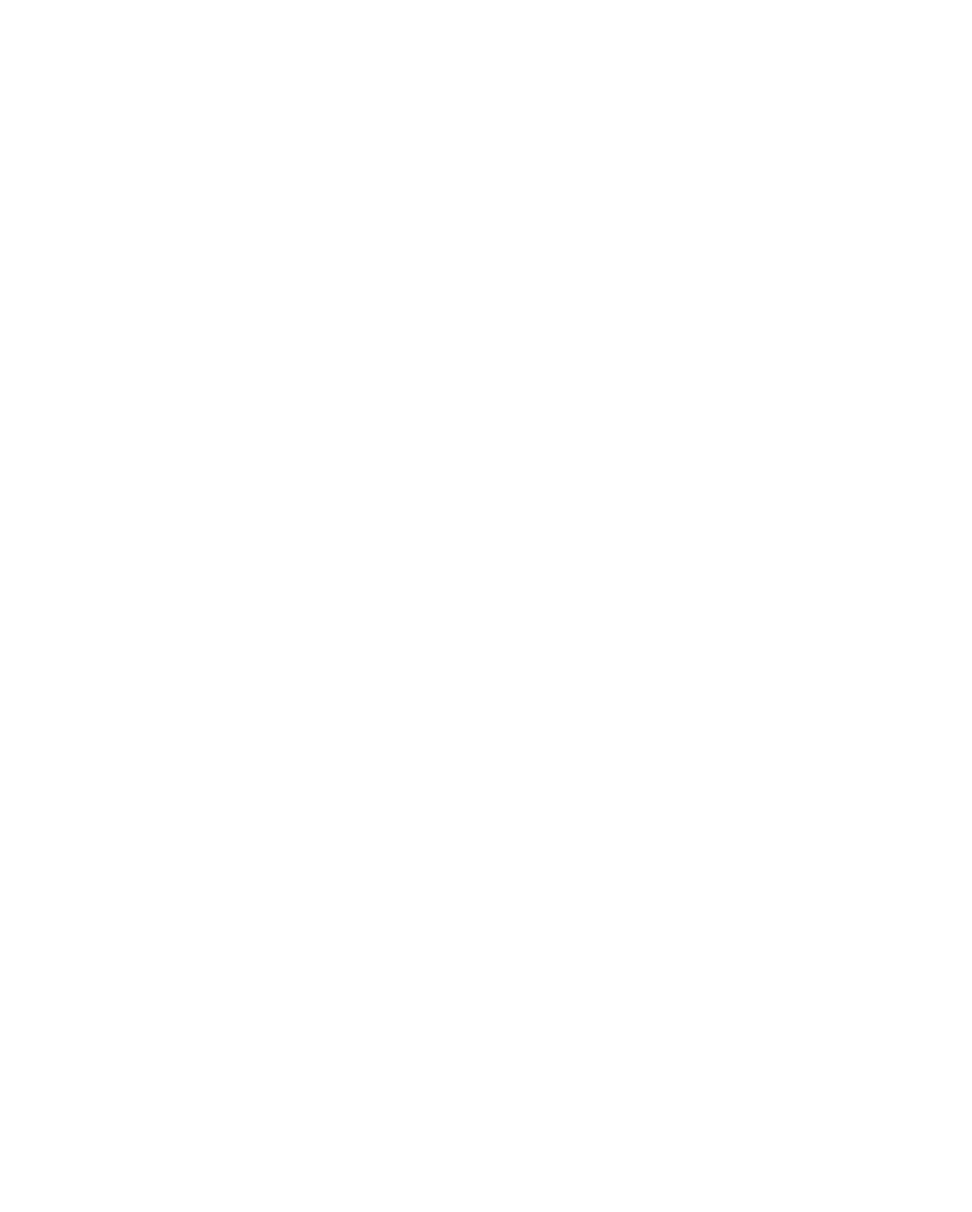
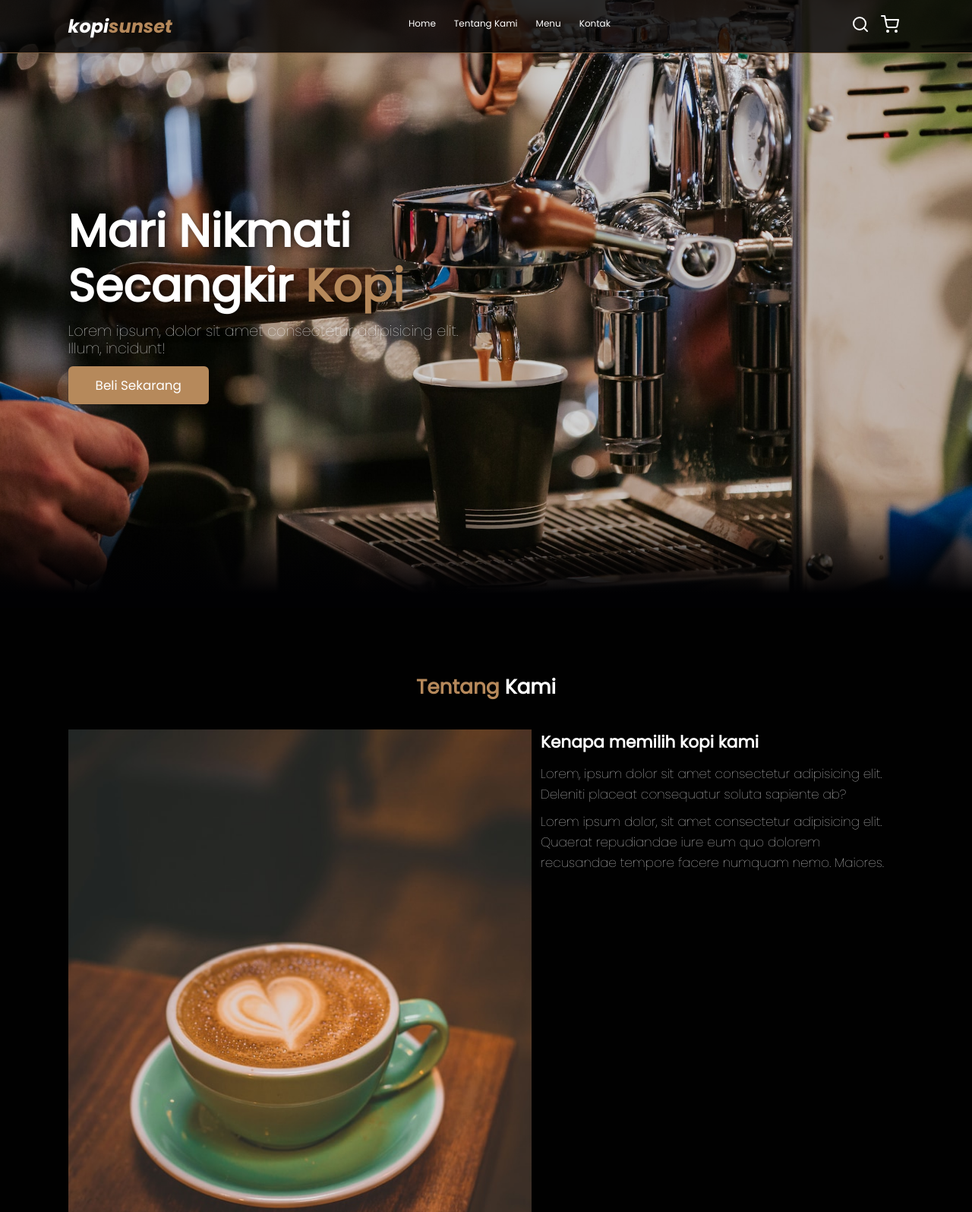
Before and after one commit to eldinsarira/kedai-kopi, a plain HTML site: page index.html in a window 1280 px wide. Shown: the top 1595 px of the page at 76% size. Before the commit the page ends 800 px from the top, so only its background shows below. Drawn offline with nearby package versions, Linux system fonts and the light colour scheme.

Commit message:
Progres 1

```diff
--- a/index.html
+++ b/index.html
@@ -5,6 +5,71 @@
     <meta http-equiv="X-UA-Compatible" content="IE=edge" />
     <meta name="viewport" content="width=device-width, initial-scale=1.0" />
     <title>Kedai Kopi Sunset</title>
+
+    <!-- Fonts -->
+    <link rel="preconnect" href="https://fonts.googleapis.com" />
+    <link rel="preconnect" href="https://fonts.gstatic.com" crossorigin />
+    <link href="https://fonts.googleapis.com/css2?family=Poppins:ital,wght@0,100;0,300;0,400;1,700&display=swap" rel="stylesheet" />
+    <!-- /Fonts -->
+
+    <!-- Feather Icons -->
+    <script src="https://unpkg.com/feather-icons"></script>
+    <!-- /Feather Icons -->
+
+    <!-- My CSS -->
+    <link rel="stylesheet" href="style.css" />
+    <!-- /My CSS -->
   </head>
-  <body></body>
+  <body>
+    <!-- Navbar -->
+    <nav class="navbar">
+      <a href="#" class="navbar-logo">kopi<span>sunset</span></a>
+
+      <div class="navbar-nav"><a href="#">Home</a><a href="#about">Tentang Kami</a><a href="#menu">Menu</a><a href="#contact">Kontak</a></div>
+
+      <div class="navbar-extra">
+        <a href="#" id="search"><i data-feather="search"></i></a>
+        <a href="#" id="shopping-cart"><i data-feather="shopping-cart"></i></a>
+        <a href="#" id="hamburger-menu"><i data-feather="menu"></i></a>
+      </div>
+    </nav>
+    <!-- end Navbar -->
+
+    <!-- Hero Section start -->
+    <section class="hero" id="home">
+      <main class="content">
+        <h1>Mari Nikmati Secangkir <span>Kopi</span></h1>
+        <p>Lorem ipsum, dolor sit amet consectetur adipisicing elit. Illum, incidunt!</p>
+        <a href="#" class="cta">Beli Sekarang</a>
+      </main>
+    </section>
+    <!-- End Hero Section -->
+
+    <!-- About Section Start -->
+    <section id="about" class="about">
+      <h2><span>Tentang</span> Kami</h2>
+
+      <div class="row">
+        <div class="about-img">
+          <img src="img/tentang-kami.jpg" alt="Tentang Kami" />
+        </div>
+        <div class="content">
+          <h3>Kenapa memilih kopi kami</h3>
+          <p>Lorem, ipsum dolor sit amet consectetur adipisicing elit. Deleniti placeat consequatur soluta sapiente ab?</p>
+          <p>Lorem ipsum dolor, sit amet consectetur adipisicing elit. Quaerat repudiandae iure eum quo dolorem recusandae tempore facere numquam nemo. Maiores.</p>
+        </div>
+      </div>
+    </section>
+    <!-- End About Section -->
+  </body>
+
+  <!-- Feather Icons -->
+  <script>
+    feather.replace();
+  </script>
+  <!-- /Feather Icons -->
+
+  <!-- My Javasript -->
+  <script src="js/script.js"></script>
+  <!-- end My Javascript -->
 </html>
--- /dev/null
+++ b/js/script.js
@@ -0,0 +1,16 @@
+// Toggle class active
+const navbarNav = document.querySelector(".navbar-nav");
+
+// Ketika Hamburger menu diklik
+document.querySelector("#hamburger-menu").onclick = () => {
+  navbarNav.classList.toggle("active");
+};
+
+// Menutup nav ketika diklik diluar sidebar
+const hamburger = document.querySelector("#hamburger-menu");
+
+document.addEventListener("click", function (e) {
+  if (!hamburger.contains(e.target) && !navbarNav.contains(e.target)) {
+    navbarNav.classList.remove("active");
+  }
+});
--- a/style.css
+++ b/style.css
@@ -0,0 +1,248 @@
+:root {
+  --primary: #b6895b;
+  --bg: #010101;
+}
+
+* {
+  margin: 0;
+  padding: 0;
+  box-sizing: border-box;
+  outline: none;
+  border: none;
+  text-decoration: none;
+}
+
+body {
+  font-family: "Poppins", sans-serif;
+  background-color: var(--bg);
+  color: #fff;
+  min-height: 2000px;
+}
+
+/* Navbar */
+.navbar {
+  display: flex;
+  justify-content: space-between;
+  align-items: center;
+  padding: 1.4rem 7%;
+  background-color: rgba(1, 1, 1, 0.8);
+  border-bottom: 1px solid #745639;
+  position: fixed;
+  top: 0;
+  left: 0;
+  right: 0;
+  z-index: 9999;
+}
+
+.navbar .navbar-logo {
+  font-size: 2rem;
+  font-weight: 700;
+  color: #fff;
+  font-style: italic;
+}
+
+.navbar .navbar-logo span {
+  color: var(--primary);
+}
+
+.navbar .navbar-nav a {
+  color: #fff;
+  display: inline-block;
+  font-size: 1rem;
+  margin: 0 1rem;
+}
+
+.navbar .navbar-nav a:hover {
+  color: var(--primary);
+}
+
+.navbar .navbar-nav a::after {
+  content: "";
+  display: block;
+  padding-bottom: 0.5rem;
+  border-bottom: 0.1rem solid var(--primary);
+  transform: scaleX(0);
+  transition: 0.3s linear;
+}
+
+.navbar .navbar-nav a:hover::after {
+  transform: scaleX(0.5);
+}
+
+.navbar .navbar-extra a {
+  color: #fff;
+  margin: 0.5rem;
+}
+
+.navbar .navbar-extra a:hover {
+  color: var(--primary);
+}
+
+#hamburger-menu {
+  display: none;
+}
+/* End Navbar */
+
+/* Hero Section */
+.hero {
+  min-height: 100vh;
+  display: flex;
+  align-items: center;
+  background-image: url("img/header-bg.jpg");
+  background-repeat: no-repeat;
+  background-size: cover;
+  background-position: center;
+  position: relative;
+}
+
+.hero::after {
+  content: "";
+  display: block;
+  position: absolute;
+  width: 100%;
+  height: 30%;
+  bottom: 0;
+  background: linear-gradient(0deg, rgba(1, 1, 3, 1) 8%, rgba(255, 255, 255, 0) 55%);
+}
+
+.hero .content {
+  padding: 1.4rem 7%;
+  max-width: 60rem;
+}
+
+.hero .content h1 {
+  font-size: 5em;
+  color: #fff;
+  text-shadow: 1px 1px 10px rgba(1, 1, 3, 0.5);
+  line-height: 1.2;
+}
+
+.hero .content h1 span {
+  color: var(--primary);
+}
+
+.hero .content p {
+  font-size: 1.6rem;
+  margin-top: 1rem;
+  line-height: 1.4;
+  font-weight: 10;
+  text-shadow: 1px 1px 10px rgba(1, 1, 3, 0.5);
+  line-height: 1.2;
+}
+
+.hero .content .cta {
+  margin-top: 1rem;
+  display: inline-block;
+  padding: 1rem 3rem;
+  font-size: 1.4rem;
+  color: #fff;
+  background-color: var(--primary);
+  border-radius: 0.5rem;
+  box-shadow: 1px 1px 3px rgba(1, 1, 3, 0.5);
+}
+/* End Hero Section */
+
+/* About Section */
+.about {
+  padding: 7rem 7% 1.4rem;
+}
+
+.about h2 {
+  text-align: center;
+  font-size: 2.2rem;
+  margin-bottom: 3rem;
+}
+
+.about h2 span {
+  color: var(--primary);
+}
+
+.about .row {
+  display: flex;
+}
+
+.about .row .about-img {
+  flex: 1 1 45rem;
+}
+
+.about .row .about-img img {
+  width: 100%;
+}
+
+.about .row .content {
+  flex: 1 1 35rem;
+  padding: 0 1rem;
+}
+
+.about .row .content h3 {
+  font-size: 1.8rem;
+  margin-bottom: 1rem;
+}
+
+.about .row .content p {
+  margin-bottom: 0.8rem;
+  font-size: 1.4rem;
+  font-weight: 100;
+  line-height: 1.6;
+}
+/* End About Section */
+
+/* Media Queris */
+
+/* Laptop */
+@media (max-width: 1366px) {
+  html {
+    font-size: 75%;
+  }
+}
+/* end Laptop */
+
+/* Tablet */
+@media (max-width: 768px) {
+  html {
+    font-size: 62.5%;
+  }
+
+  #hamburger-menu {
+    display: inline-block;
+  }
+
+  .navbar .navbar-nav {
+    position: absolute;
+    top: 100%;
+    right: -100%;
+    background-color: #fff;
+    width: 30rem;
+    height: 100vh;
+    transition: 0.3s;
+  }
+
+  .navbar .navbar-nav.active {
+    right: 0;
+  }
+
+  .navbar .navbar-nav a {
+    color: var(--bg);
+    display: block;
+    margin: 1.5rem;
+    padding: 0.5rem;
+    font-size: 2rem;
+  }
+
+  .navbar .navbar-nav a::after {
+    transform-origin: 0 0;
+  }
+
+  .navbar .navbar-nav a:hover::after {
+    transform: scaleX(0.2);
+  }
+}
+/* end Tablet */
+
+/* Mobile Phone */
+@media (max-width: 450px) {
+  html {
+    font-size: 55%;
+  }
+}
+/* end Mobile Phone */
```
Also changed, not shown: img/header-bg.jpg (added), img/tentang-kami.jpg (added).
